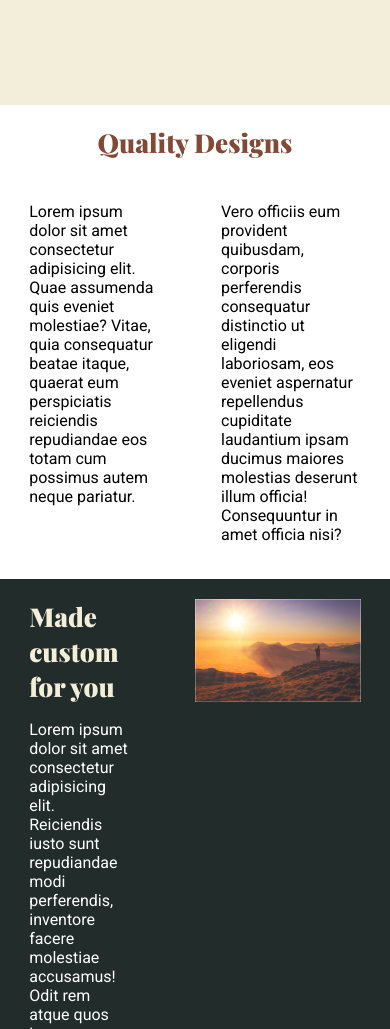
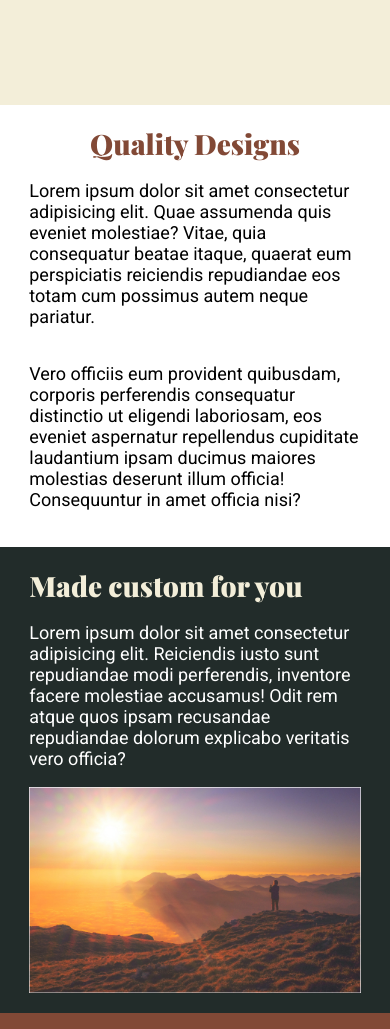
Before and after one commit to TXMack713/conquering-responsive-layouts-day12, a plain HTML site: page index.html in a window 390 px wide. Shown: the part 295-1324 px from the top of the page. Drawn offline with nearby package versions, Linux system fonts and the light colour scheme.

```diff
--- a/styles.css
+++ b/styles.css
@@ -27,6 +27,126 @@ body {
   box-sizing: inherit;
 }
 
+/* Mobile Layout */
+@media screen and (max-width: 37.5rem) {
+  body {
+    display: flex;
+    flex-flow: column nowrap;
+    align-items: center;
+    justify-content: center;
+  }
+
+  header {
+    background-color: #f3eed9;
+    inline-size: 100%;
+    min-height: 25rem; /* 400px */
+    color: #824936;
+  }
+
+  h1,
+  h3 {
+    font-family: 'Playfair Display', sans-serif;
+    font-weight: 900;
+  }
+
+  h3 {
+    font-size: 1.75rem;
+  }
+
+  p {
+    font-size: 1.125rem;
+  }
+
+  header > h1 {
+    max-inline-size: 100%;
+    margin-top: 0rem;
+  }
+
+  header > p {
+    font-size: 0.75rem;
+    text-transform: uppercase;
+    letter-spacing: 0.25rem;
+    margin-bottom: 0rem;
+  }
+
+  .quality_designs {
+    display: flex;
+    flex-flow: row nowrap;
+    background-color: white;
+    margin: 0 auto;
+    padding: 5% 7.5%;
+    max-inline-size: 100%;
+  }
+
+  .quality_designs h3 {
+    color: #824936;
+    margin: 0;
+  }
+
+  .quality_designs .paragraphs {
+    display: flex;
+    flex-flow: row wrap;
+    justify-content: center;
+    align-items: flex-start;
+    /* column-gap: 4rem; */
+    text-align: left;
+  }
+
+  .row {
+    display: flex;
+    flex-flow: row wrap;
+    justify-content: center;
+    align-items: center;
+    max-inline-size: 100%;
+    margin: 0 auto;
+    padding: 5% 7.5%;
+    /* column-gap: 4rem; */
+  }
+
+  .verbiage {
+    display: flex;
+    flex-flow: row wrap;
+    justify-content: flex-start;
+    align-self: flex-start;
+    color: white;
+    max-inline-size: 100%;
+    margin-top: 0;
+    text-align: left;
+    order: -1;
+  }
+
+  .verbiage > h3 {
+    margin: 0;
+  }
+
+  img {
+    display: block;
+    /* align-self: flex-start; */
+    inline-size: 100%;
+    outline: 0px solid;
+  }
+
+  .custom {
+    background-color: #222c2a;
+    inline-size: 100%;
+  }
+
+  .custom h3 {
+    color: #f3eed9;
+  }
+
+  .care {
+    background-color: #824936;
+    inline-size: 100%;
+  }
+
+  .care h3 {
+    color: #f3eed9;
+  }
+}
+
+@media sand (min-width: 37.5rem) {
+  /* Desktop Layout */
   header {
     background-color: #f3eed9;
     inline-size: 100%;
@@ -136,118 +256,4 @@ img {
   .care h3 {
     color: #f3eed9;
   }
-
-@media screen and (max-width: 50rem) {
-  body {
-    display: flex;
-    flex-flow: column nowrap;
-    align-items: center;
-    justify-content: center;
 }
-
-  header {
-    background-color: #f3eed9;
-    inline-size: 100%;
-    min-height: 25rem; /* 400px */
-    color: #824936;
-  }
-
-  h1,
-  h3 {
-    font-family: 'Playfair Display', sans-serif;
-    font-weight: 900;
-  }
-
-  h3 {
-    font-size: 1.625rem;
-  }
-
-  p {
-    font-size: 1rem;
-  }
-
-  header > h1 {
-    inline-size: 100%;
-    font-size: 2.25rem;
-    margin-top: 0rem;
-  }
-
-  header > p {
-    font-size: 0.75rem;
-    text-transform: uppercase;
-    letter-spacing: 0.25rem;
-    margin-bottom: 0rem;
-  }
-
-  .quality_designs {
-    display: flex;
-    flex-flow: row nowrap;
-    background-color: white;
-    margin: 0 auto;
-    padding: 5% 7.5%;
-    inline-size: 100%;
-  }
-
-  .quality_designs h3 {
-    color: #824936;
-    margin-top: 0;
-  }
-
-  .quality_designs .paragraphs {
-    display: flex;
-    justify-content: space-between;
-    align-items: flex-start;
-    column-gap: 4rem;
-    text-align: left;
-  }
-
-  .row {
-    display: flex;
-    justify-content: center;
-    align-items: center;
-    inline-size: 100%;
-    margin: 0 auto;
-    padding: 5% 7.5%;
-    /* column-gap: 4rem; */
-  }
-
-  .verbiage {
-    display: flex;
-    flex-flow: row wrap;
-    justify-content: flex-start;
-    align-self: flex-start;
-    color: white;
-    max-inline-size: 100%;
-    margin-top: 0;
-    text-align: left;
-  }
-
-  .verbiage > h3 {
-    margin: 0;
-  }
-
-  img {
-    display: block;
-    /* align-self: flex-start; */
-    inline-size: 100%;
-    outline: 0px solid;
-  }
-
-  .custom {
-    background-color: #222c2a;
-    inline-size: 100%;
-  }
-
-  .custom h3 {
-    color: #f3eed9;
-  }
-
-  .care {
-    background-color: #824936;
-    inline-size: 100%;
-  }
-
-  .care h3 {
-    color: #f3eed9;
-  }
-}
```
Lines whose indentation alone changed are shown as unchanged.
